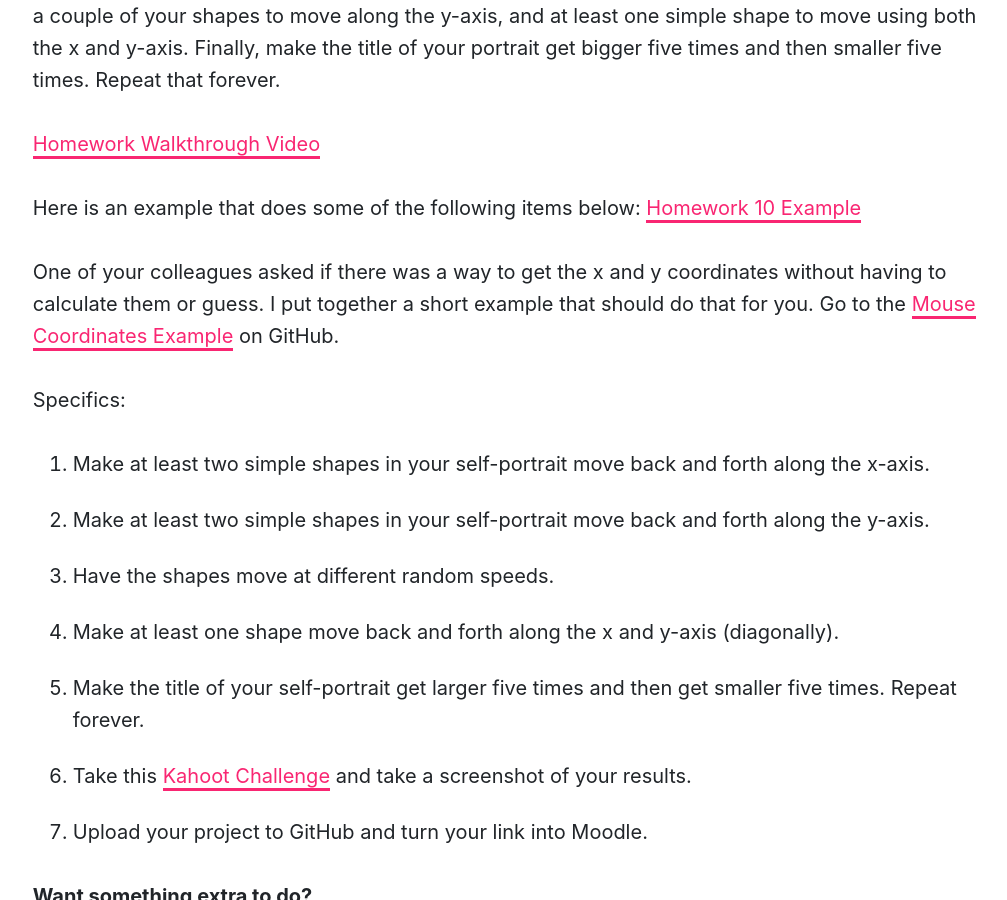
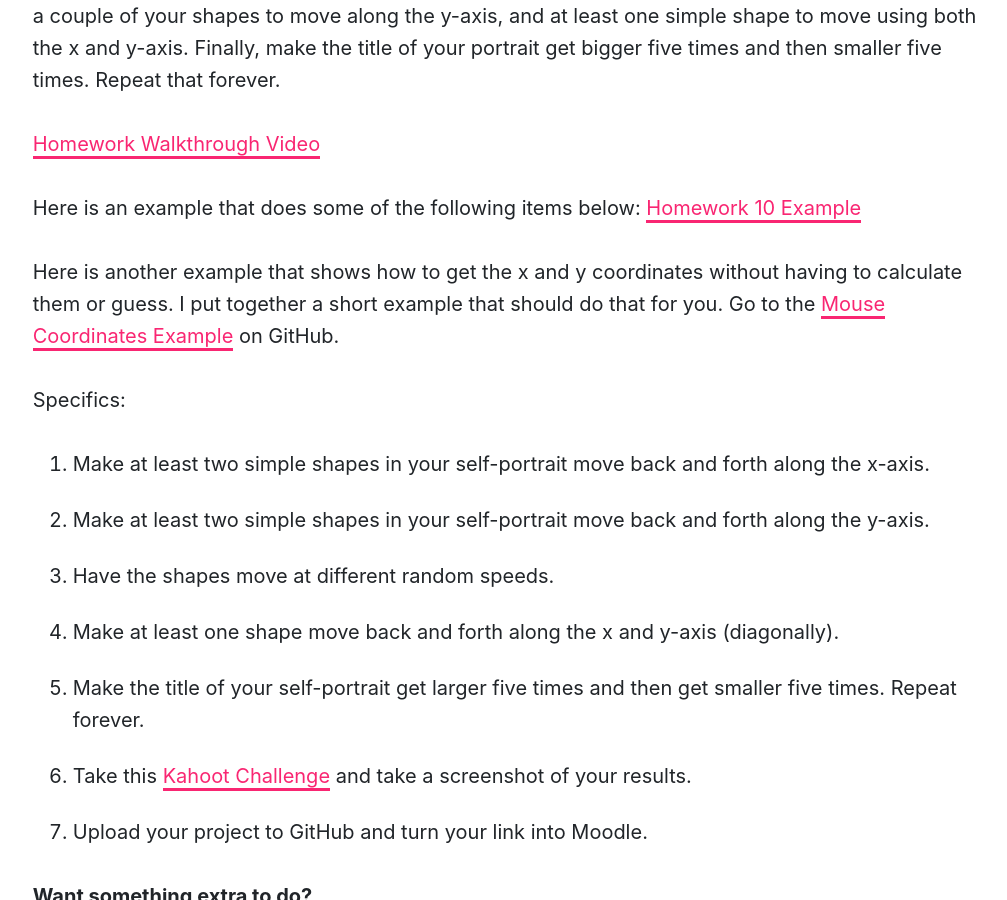
Before and after one commit to Montana-Media-Arts/120_CreativeCoding1-Fall2020, a Jekyll site: the page built from modules/week-10/_posts/2017-02-30-homework.md, in a window 1280 px wide and 900 px high, scrolled down 645 px. Shown: the whole window, without its empty margins (131-1138 px from the left). Built offline with Jekyll 4.4.1, drawn with Linux system fonts in a browser that asks for light colours; nearby versions of some CDN libraries; a script that is not in the unit is left out.

Commit message:
Update 2017-02-30-homework.md

```diff
--- a/modules/week-10/_posts/2017-02-30-homework.md
+++ b/modules/week-10/_posts/2017-02-30-homework.md
@@ -11,9 +11,9 @@ This week, you are going to animate your self-portrait.  Now that you know how t
 <p><a href="//youtu.be/Xy1Cww1FFQI" data-lity>Homework Walkthrough Video</a></p>
 
 Here is an example that does some of the following items below:
-<a href="https://github.com/Montana-Media-Arts/120_CreativeCoding1-Fall2020-Samples/tree/master/Homework-10-Example" target="_new">Homework 10 Example</a>
+<a href="https://github.com/Montana-Media-Arts/120_CreativeCoding1-Spring2021-Samples/tree/main/Homework%2010" target="_new">Homework 10 Example</a>
 
-One of your colleagues asked if there was a way to get the x and y coordinates without having to calculate them or guess.  I put together a short example that should do that for you.  Go to the <a href="https://github.com/Montana-Media-Arts/120_CreativeCoding1-Fall2020-Samples/tree/master/Mouse-Coordinates-Example" target="_new">Mouse Coordinates Example</a> on GitHub.
+Here is another example that shows how to get the x and y coordinates without having to calculate them or guess.  I put together a short example that should do that for you.  Go to the <a href="https://github.com/Montana-Media-Arts/120_CreativeCoding1-Spring2021-Samples/tree/main/Mouse-Coordinates-Example" target="_new">Mouse Coordinates Example</a> on GitHub.
 
 Specifics:
 
```
